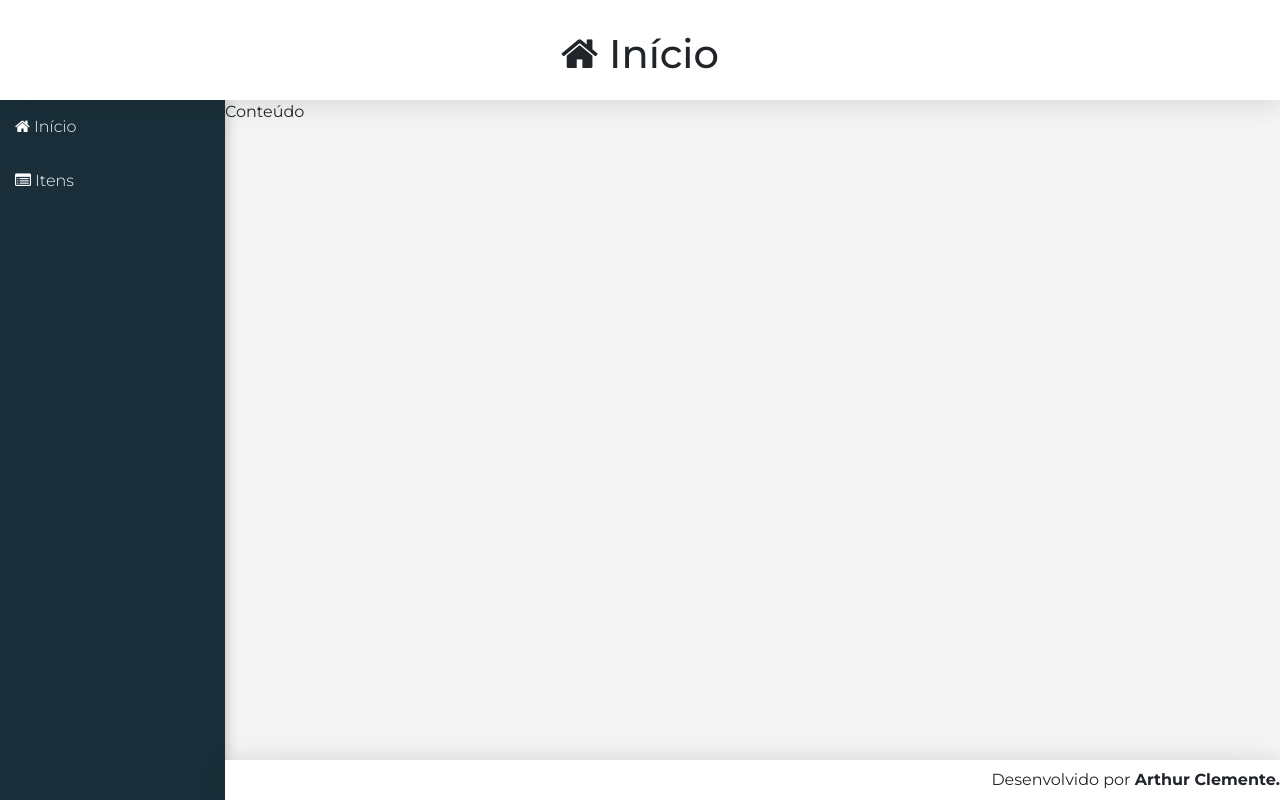
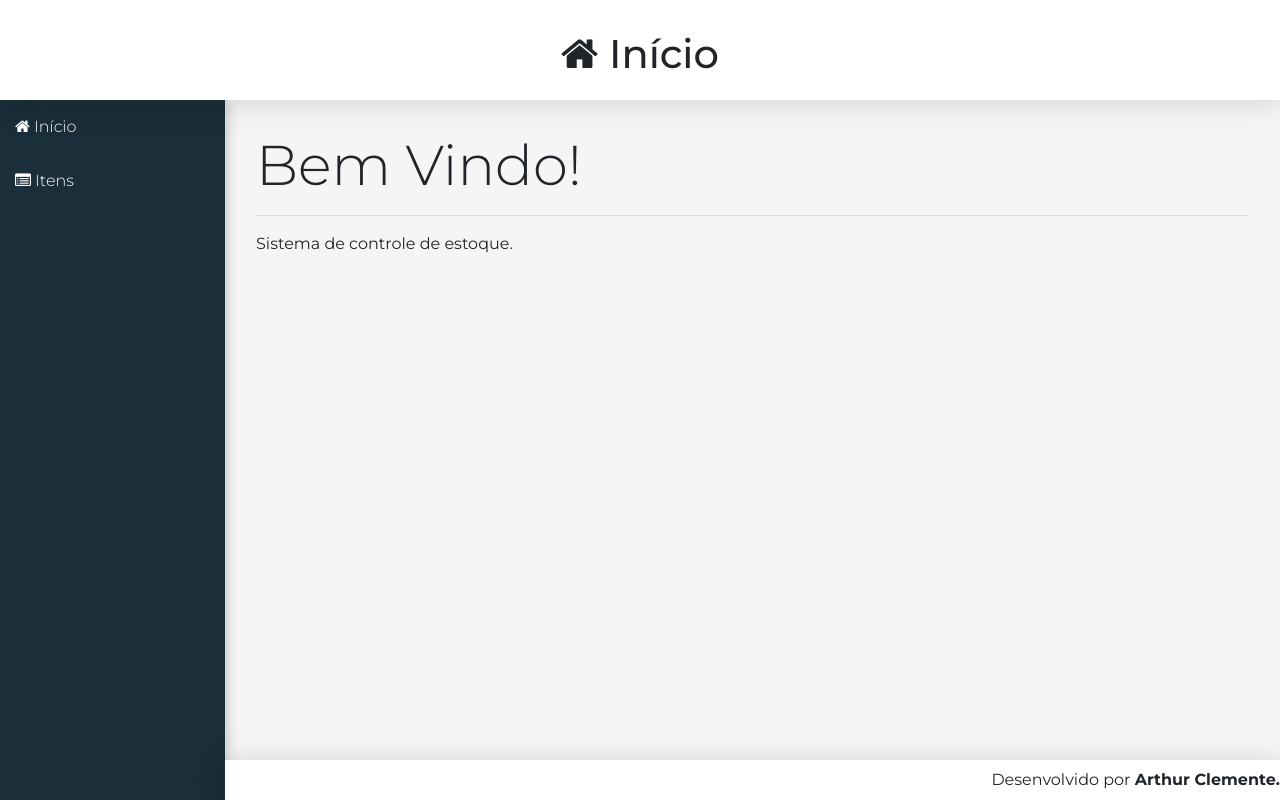
Before and after one commit to ArthurClemente/CrudEstoque, a React (Create React App) app in the folder frontend/: page / in a window 1280 px wide. Built offline with nearby package versions, Linux system fonts and the light colour scheme.

Commit message:
Criada a tag que carrega o conteúdo exibido de acordo com o props recebido.

```diff
--- a/frontend/src/components/template/Main.jsx
+++ b/frontend/src/components/template/Main.jsx
@@ -5,7 +5,9 @@
 export default props =>
     <React.Fragment>
         <Header {...props} />
-        <main className="content">
-            Conteúdo
+        <main className="content container-fluid">
+            <div className="p-3 mt-3">
+                {props.children}
+            </div>
         </main>
     </React.Fragment>
```
